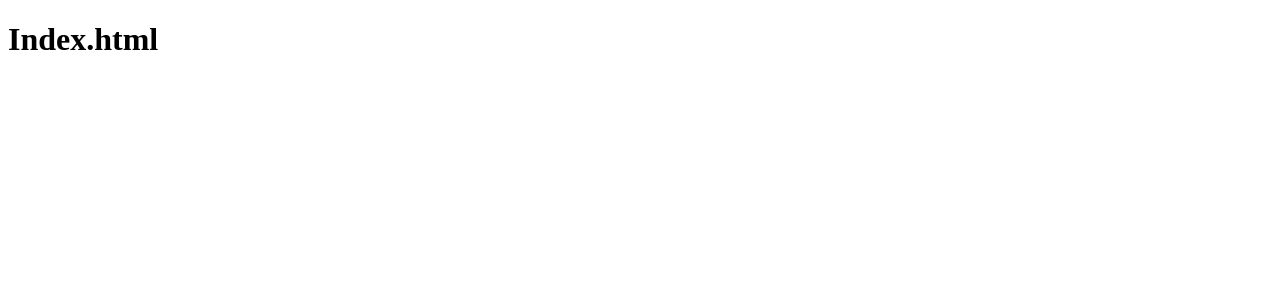
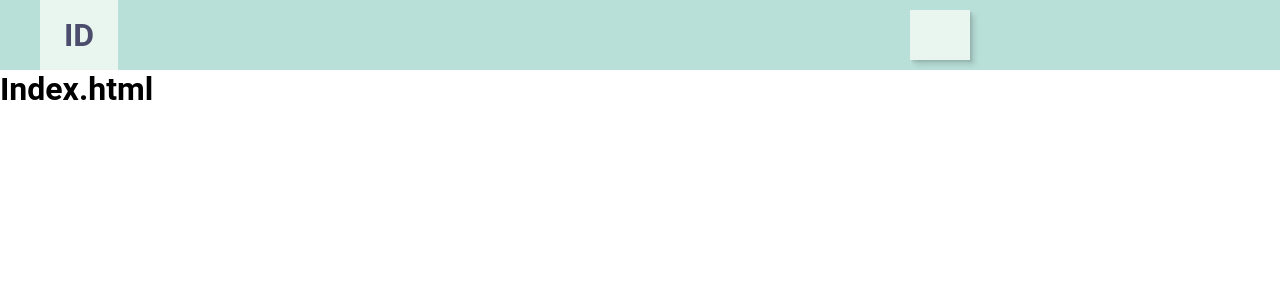
Before and after one commit to MehmetAkifDURAN/blog, a Django app: page / in a window 1280 px wide. Before the commit the part shown is almost empty. Shown: the top 300 px of the page. Run offline with Django 4.2, Linux system fonts and the light colour scheme; some libraries are stand-ins or nearby versions.

Commit message:
Search Box eklendi.

```diff
--- /dev/null
+++ b/blog/static/css/style.css
@@ -0,0 +1,130 @@
+* {
+    margin: 0;
+    padding: 0;
+    box-sizing: border-box;
+    font-family: 'Roboto', sans-serif;
+}
+
+:root {
+    --yellow: #FFE194;
+    --light-turquoise: #E8F6EF;
+    --turquoise: #B8DFD8;
+    --purple: #4C4C6D;
+}
+
+html {
+    font-size: 10px;
+}
+
+body {
+    font-size: 1.6rem;
+    font-weight: 400;
+    background-color: #fff;
+}
+
+ul {
+    list-style: none;
+}
+
+a {
+    text-decoration: none;
+}
+
+.container {
+    width: 1200px;
+    margin-left: auto;
+    margin-right: auto;
+}
+
+/* display:flex; */
+.flx-center {
+    display: flex;
+    justify-content: center;
+    align-items: center;
+}
+
+.flx-space-between-center {
+    display: flex;
+    justify-content: space-between;
+    align-items: center;
+}
+
+/* display:flex; */
+
+/* header */
+header {
+    background-color: var(--turquoise);
+}
+
+#logo-box {
+    background-color: var(--purple);
+}
+
+#logo-box a {
+    background-color: var(--light-turquoise);
+    color: var(--purple);
+    padding: 1.6rem 2.4rem;
+    cursor: pointer;
+    transition: all .4s ease-out;
+}
+
+#logo-box a:hover {
+    background-color: var(--purple);
+    color: var(--turquoise);
+}
+
+/* search-form */
+.header-icons {
+    width: 50%;
+    padding: .8rem;
+}
+
+#search-form {
+    position: relative;
+    width: 6rem;
+    height: 5rem;
+    transition: .5s;
+}
+
+#search-form:hover {
+    width: 100%;
+}
+
+#search-input {
+    width: 100%;
+    height: 100%;
+    border: none;
+    outline: none;
+    font-size: 1.6rem;
+    padding: .8rem 1.6rem;
+    color: var(--purple);
+    z-index: 1;
+    background: var(--light-turquoise);
+    box-shadow: 2px 2px 2px rgba(0, 0, 0, 0.1),
+        5px 5px 5px rgba(0, 0, 0, 0.1);
+}
+
+#search-form #search-input::placeholder,
+#search-form #search-input {
+    color: transparent;
+}
+
+#search-form:hover #search-input::placeholder,
+#search-form:hover #search-input {
+    color: var(--purple);
+}
+
+#search-btn {
+    position: absolute;
+    right: 2rem;
+    outline: none;
+    border: none;
+    background: transparent;
+    z-index: 1;
+    cursor: pointer;
+}
+
+#search-icon {
+    font-size: 2rem;
+    color: var(--purple);
+}
--- a/blog/templates/base.html
+++ b/blog/templates/base.html
@@ -1,14 +1,19 @@
+{% load static %}
 <!DOCTYPE html>
 <html lang="tr">
 <head>
     <meta charset="UTF-8">
     <meta http-equiv="X-UA-Compatible" content="IE=edge">
     <meta name="viewport" content="width=device-width, initial-scale=1.0">
+    <link rel="stylesheet" href="{% static 'icons/css/all.min.css' %}">
+    <link rel="stylesheet" href="{% static 'css/style.css' %}">
     {% block css_files %}{% endblock %}
     <title>{% block page_title %}{% endblock %}</title>
 </head>
 <body>
+    {% include 'partials/_header.html' %}
     {% block content %}{% endblock %}
+    <script src="{% static 'icons/js/all.min.js' %}"></script>
     {% block js_files %}{% endblock %}
 </body>
 </html>
--- /dev/null
+++ b/blog/templates/partials/_header.html
@@ -0,0 +1,19 @@
+<header>
+    <div class="container">
+        <div class="flx-space-between-center">
+            <div id="logo-box">
+                <h1>
+                    <a href="{% url 'home_page' %}" class="flx-center">ID</a>
+                </h1>
+            </div>
+            <div class="header-icons flx-center">
+                <form method="GET" id="search-form" class="flx-center">
+                    <input type="text" name="search" id="search-input" placeholder="Aramak için bir şeyler yaz...">
+                    <button type="submit" id="search-btn" class="flx-center">
+                        <i id="search-icon" class="fa-solid fa-magnifying-glass"></i>
+                    </button>
+                </form>
+            </div>
+        </div>
+    </div>
+</header>
```
